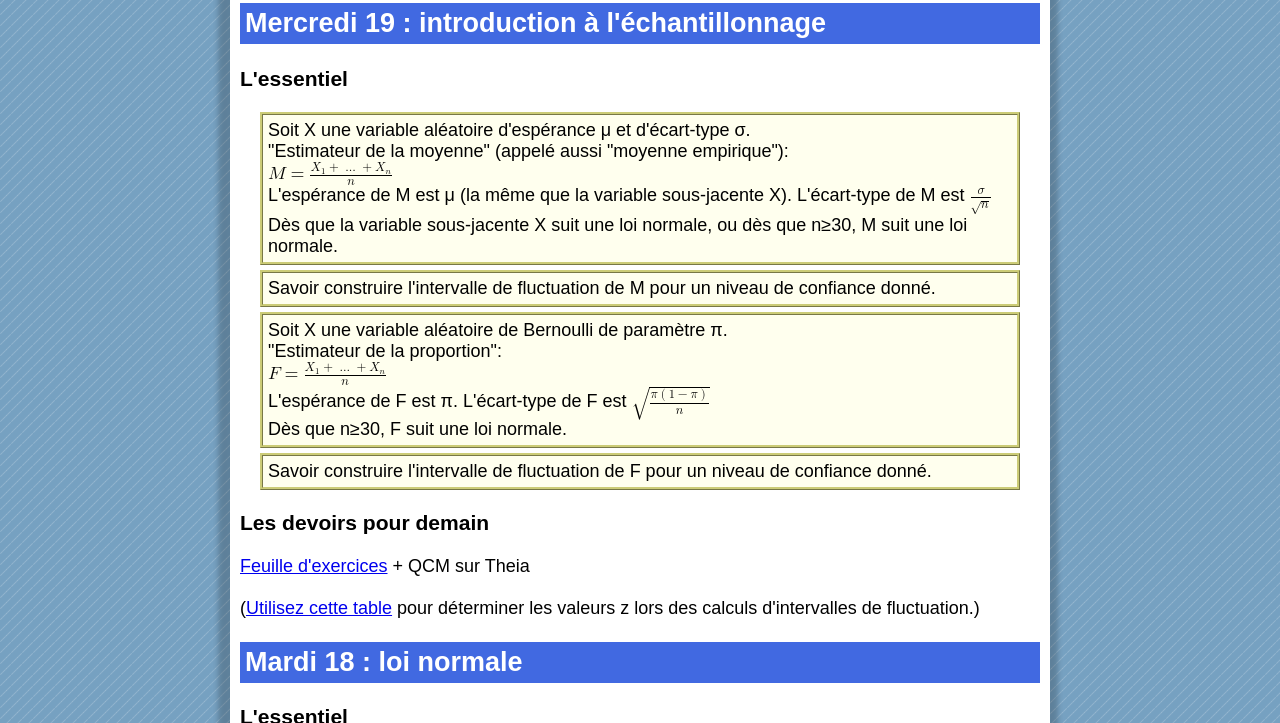
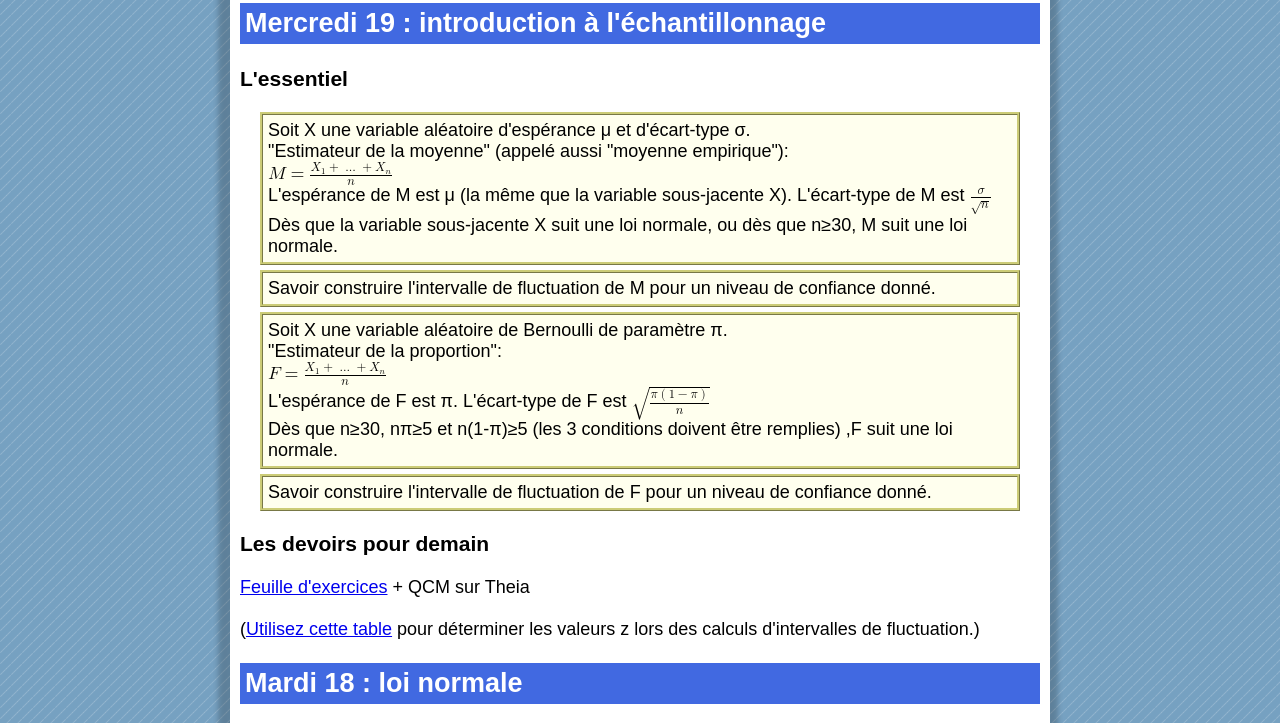
Before and after one commit to dbeneat/stats2026, a plain HTML site: page index.html in a window 1280 px wide. Shown: the part 73-796 px from the top of the page. Drawn offline with Linux system fonts and the light colour scheme.

Commit message:
conditions approx loi binomiale par loi normale

```diff
--- a/index.html
+++ b/index.html
@@ -139,7 +139,7 @@ L'écart-type de F est <math>
     </msqrt>.
 </math>
 <br>
-Dès que n≥30, F suit une loi normale.
+Dès que n≥30, nπ≥5 et n(1-π)≥5 (les 3 conditions doivent être remplies) ,F suit une loi normale.
 </section>
 <section class="cadre">
 Savoir construire l'intervalle de fluctuation de F pour un niveau de confiance donné.
```
